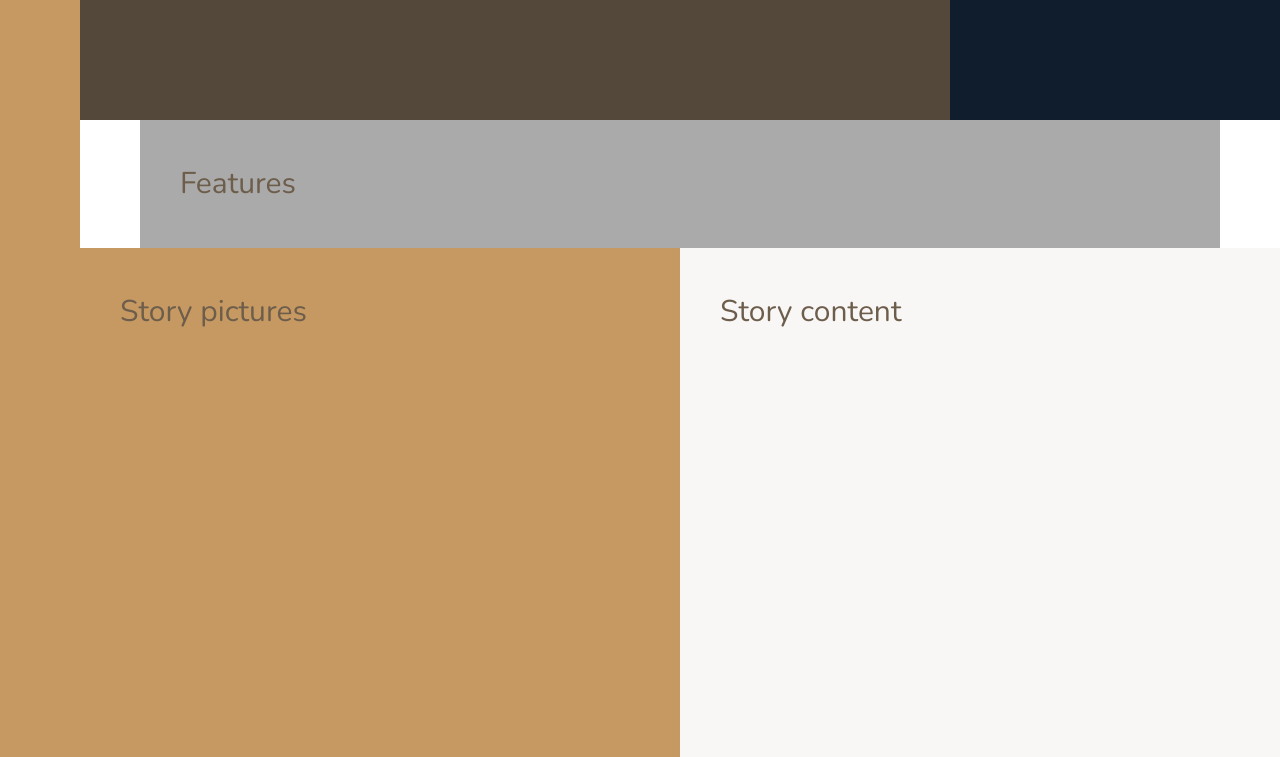
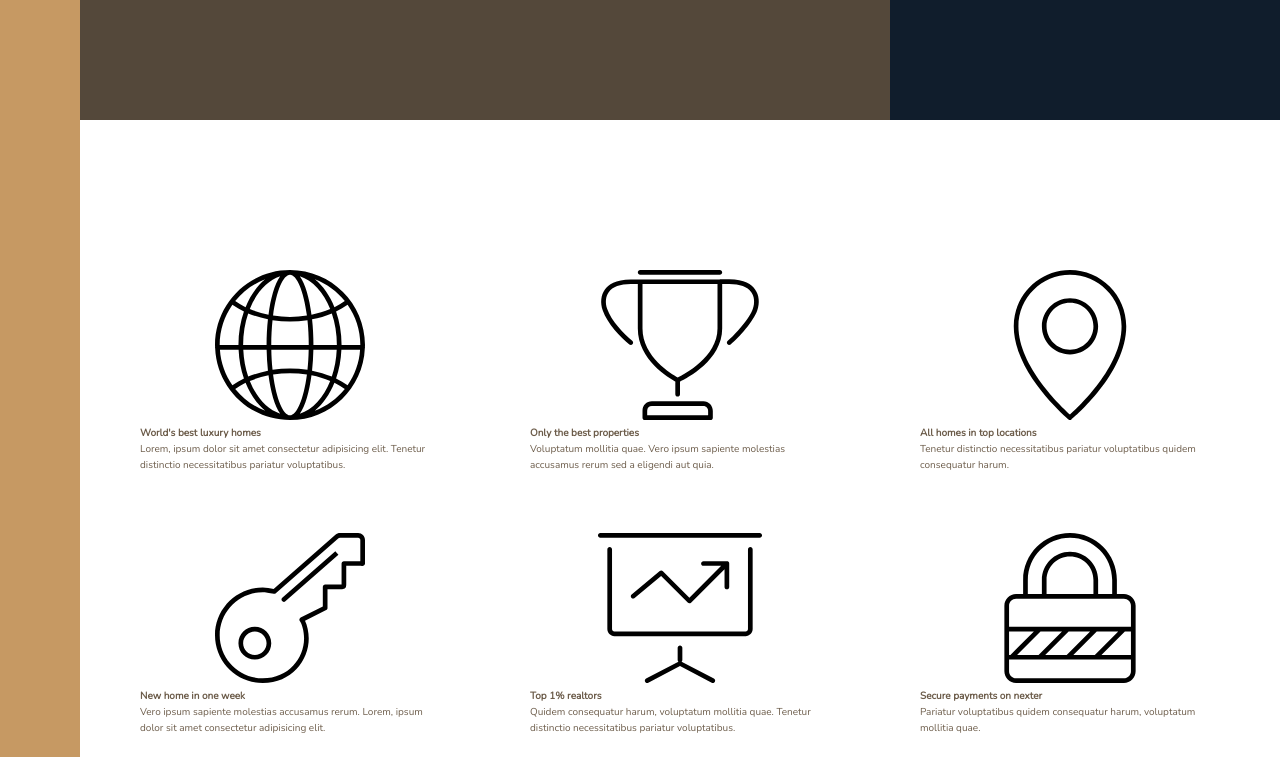
Before and after one commit to JoseManuelMunozManzano/nexter, a website: page index.html in a window 1280 px wide. Shown: the part 520-1277 px from the top of the page. Drawn offline with nearby package versions, Linux system fonts and the light colour scheme.

Commit message:
Building the Features Section - Part 1

```diff
--- a/index.html
+++ b/index.html
@@ -28,7 +28,58 @@
     </div>
 
     <section class="features">
-        Features
+        <div class="feature">
+            <svg class="feature__icon">
+                <use xlink:href="img/sprite.svg#icon-global"></use>
+            </svg>
+            <!-- heading-4: Using a reusable style
+                This is like a component that I'm gonna reuse throughout the page later on.
+                So, that's not really part of the feature block.
+            -->
+            <h4 class="heading-4">World's best luxury homes</h4>
+            <p class="feature__text">Lorem, ipsum dolor sit amet consectetur adipisicing elit. Tenetur distinctio necessitatibus pariatur voluptatibus.</p>
+        </div>
+
+        <div class="feature">
+            <svg class="feature__icon">
+                <use xlink:href="img/sprite.svg#icon-trophy"></use>
+            </svg>
+            <h4 class="heading-4">Only the best properties</h4>
+            <p class="feature__text">Voluptatum mollitia quae. Vero ipsum sapiente molestias accusamus rerum sed a eligendi aut quia.</p>
+        </div>
+
+        <div class="feature">
+            <svg class="feature__icon">
+                <use xlink:href="img/sprite.svg#icon-map-pin"></use>
+            </svg>
+            <h4 class="heading-4">All homes in top locations</h4>
+            <p class="feature__text">Tenetur distinctio necessitatibus pariatur voluptatibus quidem consequatur harum.</p>
+        </div>
+
+        <div class="feature">
+            <svg class="feature__icon">
+                <use xlink:href="img/sprite.svg#icon-key"></use>
+            </svg>
+            <h4 class="heading-4">New home in one week</h4>
+            <p class="feature__text">Vero ipsum sapiente molestias accusamus rerum. Lorem, ipsum dolor sit amet consectetur adipisicing elit.</p>
+        </div>
+
+        <div class="feature">
+            <svg class="feature__icon">
+                <use xlink:href="img/sprite.svg#icon-presentation"></use>
+            </svg>
+            <h4 class="heading-4">Top 1% realtors</h4>
+            <p class="feature__text">Quidem consequatur harum, voluptatum mollitia quae. Tenetur distinctio necessitatibus pariatur voluptatibus.</p>
+        </div>
+
+        <div class="feature">
+            <svg class="feature__icon">
+                <use xlink:href="img/sprite.svg#icon-lock"></use>
+            </svg>
+            <h4 class="heading-4">Secure payments on nexter</h4>
+            <p class="feature__text">Pariatur voluptatibus quidem consequatur harum, voluptatum mollitia quae.</p>
+        </div>
+
     </section>
 
     <div class="story__pictures">
--- a/sass/_base.scss
+++ b/sass/_base.scss
@@ -76,8 +76,8 @@ body {
   // the focus is always more on the columns and not so much on the rows.
 
   // For development purposes
-  & > * {
-    padding: 40px;
-    font-size: 3rem;
-  }
+  // & > * {
+  //   padding: 40px;
+  //   font-size: 3rem;
+  // }
 }
--- a/sass/_features.scss
+++ b/sass/_features.scss
@@ -1,4 +1,24 @@
 .features {
-  background-color: $color-grey-light-2;
   grid-column: center-start / center-end;
+  margin: 15rem 0;
+
+  // Converting the grid item to be a grid container
+  display: grid;
+
+  // Subgrid: it allows a grid that is inside a grid to like snap its tracks in the
+  // parent grid. For example, align its columns with the columns of the parent grid.
+  grid-template-columns: subgrid;
+  grid-gap: 6rem;
+
+  .feature {
+    &:nth-child(3n + 1) {
+      grid-column: 1 / span 2;
+    }
+    &:nth-child(3n + 2) {
+      grid-column: 4 / span 2;
+    }
+    &:nth-child(3n + 3) {
+      grid-column: 7 / span 2;
+    }
+  }
 }
```
Also changed, not shown: css/style.css.
